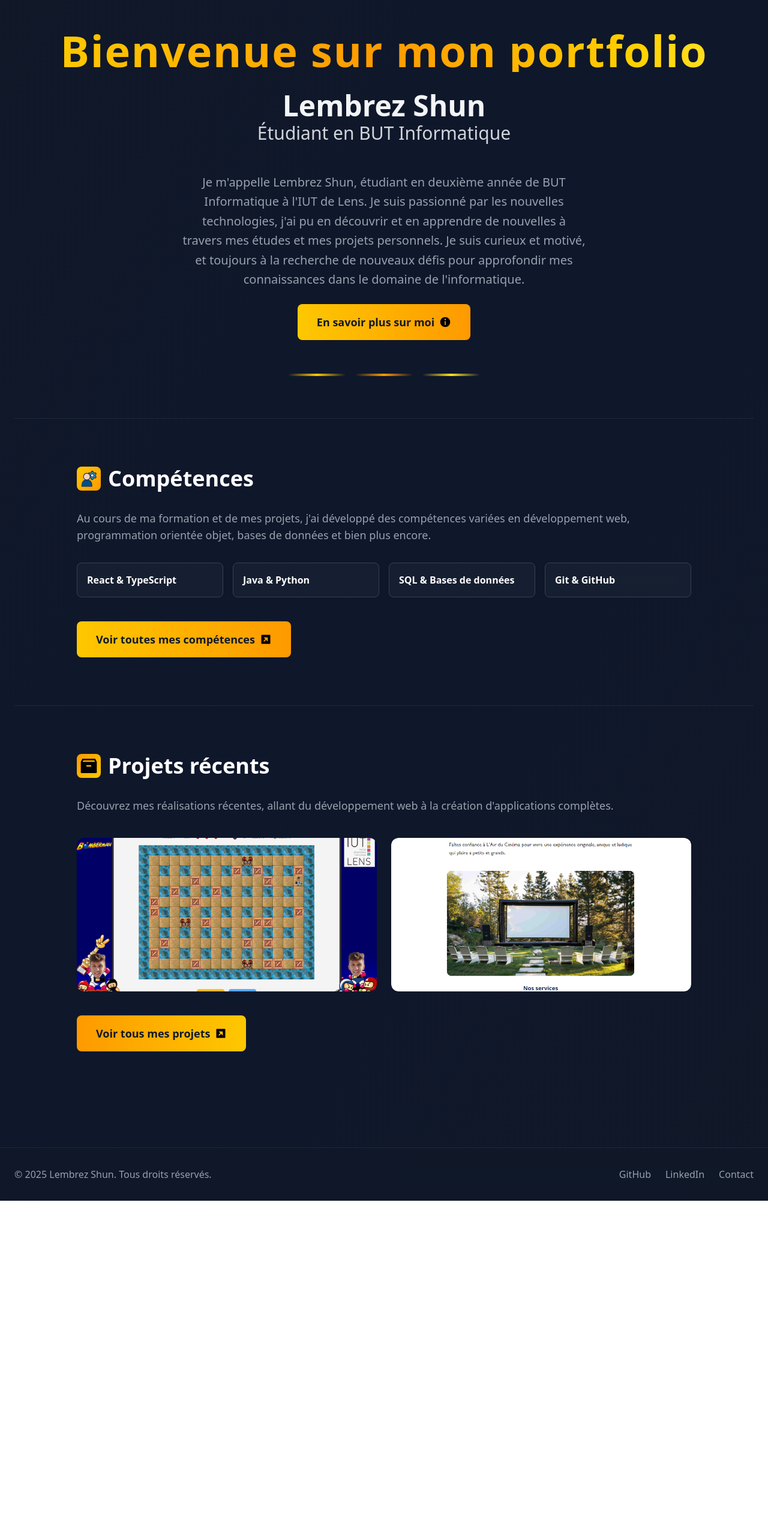
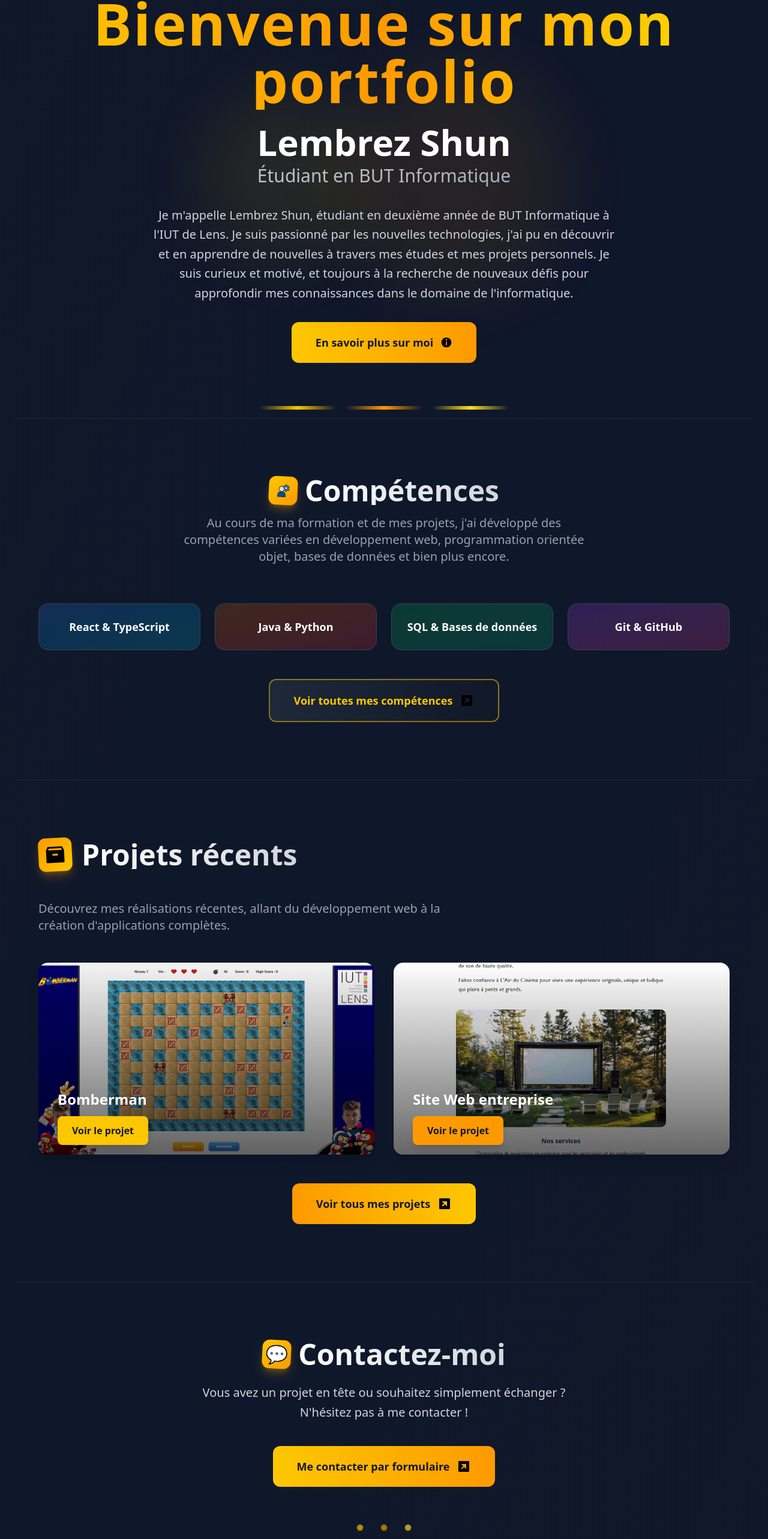
Before and after one commit to Shun-codes/portfolio, a React (Vite) app: page / in a window 1280 px wide. Shown: the part 199-2765 px from the top of the page at 60% size. Before the commit the page ends 2201 px from the top, so only its background shows below. Built offline with nearby package versions, Linux system fonts and the light colour scheme.

Commit message:
modificatino du style de page home et ajout d'une section pour la page contact

```diff
--- a/src/locales/en.json
+++ b/src/locales/en.json
@@ -26,7 +26,11 @@
     "project1Title" : "Bomberman",
     "project2Title" : "Website ",
     "viewProjectButton" : "View the project",
-    "viewAllProjects": "View all my projects"
+    "viewAllProjects": "View all my projects",
+
+    "contactTitle": "Contact Me",
+    "contactDescription": "Do you have a project in mind or just want to chat? Feel free to get in touch!",
+    "contactButton": "Contact Me via Form"
   },
   "about": {
     "title": "About Me",
--- a/src/locales/fr.json
+++ b/src/locales/fr.json
@@ -26,7 +26,11 @@
     "project1Title" : "Bomberman",
     "project2Title" : "Site Web entreprise",
     "viewProjectButton" : "Voir le projet",
-    "viewAllProjects": "Voir tous mes projets"
+    "viewAllProjects": "Voir tous mes projets",
+
+    "contactTitle" : "Contactez-moi",
+    "contactDescription" : "Vous avez un projet en tête ou souhaitez simplement échanger ? N'hésitez pas à me contacter !",
+    "contactButton" : "Me contacter par formulaire"
   },
   "about": {
     "title": "À propos de moi",
--- a/src/pages/Home.tsx
+++ b/src/pages/Home.tsx
@@ -2,7 +2,7 @@ import React from 'react';
 import { useTranslation } from 'react-i18next';
 
 interface HomeProps {
-  setCurrentPage: (page: 'home' | 'about' | 'skills' | 'projects') => void;
+  setCurrentPage: (page: 'home' | 'about' | 'skills' | 'projects' | 'contact') => void;
 }
 
 const Home: React.FC<HomeProps> = ({ setCurrentPage }) => {
@@ -11,130 +11,146 @@ const Home: React.FC<HomeProps> = ({ setCurrentPage }) => {
   return (
     <div className="max-w-7xl mx-auto px-6 py-12 md:py-20">
 
-      <section className="min-h-[90vh] flex flex-col items-center justify-center text-center space-y-6">
+      <section className="min-h-[90vh] flex flex-col items-center justify-center text-center space-y-8 relative">
 
-        <h1 className="text-6xl md:text-7xl font-bold bg-gradient-to-r from-yellow-400 via-amber-500 to-yellow-300 bg-clip-text text-transparent tracking-wide">
+        {/* Effet de fond animé */}
+        <div className="absolute inset-0 overflow-hidden pointer-events-none">
+          <div className="absolute top-1/4 left-1/4 w-72 h-72 bg-yellow-400/10 rounded-full blur-3xl animate-pulse"></div>
+          <div className="absolute bottom-1/4 right-1/4 w-96 h-96 bg-amber-500/10 rounded-full blur-3xl animate-pulse delay-1000"></div>
+        </div>
+
+        <div className="relative z-10 space-y-6">
+          <h1 className="text-6xl md:text-8xl font-bold bg-gradient-to-r from-yellow-400 via-amber-500 to-yellow-300 bg-clip-text text-transparent tracking-wide animate-fade-in">
             {t('home.bienvenue')}
           </h1>
 
-        <div>
-          <h2 className="text-4xl md:text-5xl font-semibold text-gray-100 mt-2">
+          <div className="space-y-2">
+            <h2 className="text-4xl md:text-6xl font-bold text-white">
               {t('home.title')}
             </h2>
-          <p className="text-2xl md:text-3xl text-gray-300 mt-1">
+            <p className="text-2xl md:text-3xl text-transparent bg-clip-text bg-gradient-to-r from-gray-300 to-gray-400">
               {t('home.subtitle')}
             </p>
           </div>
 
-        <div className="max-w-2xl mx-auto mt-6">
-          <p className="text-gray-400 text-lg md:text-xl leading-relaxed mb-6">
+          <div className="max-w-3xl mx-auto mt-8">
+            <p className="text-gray-300 text-lg md:text-xl leading-relaxed mb-8">
               {t('home.description')}
             </p>
             <button
               onClick={() => setCurrentPage('about')}
-            className="inline-flex items-center gap-2 bg-gradient-to-r from-yellow-400 to-amber-500 text-gray-900 px-8 py-4 rounded-lg font-semibold text-lg hover:shadow-lg hover:shadow-yellow-500/50 transition-all duration-300 hover:scale-105"
+              className="group inline-flex items-center gap-3 bg-gradient-to-r from-yellow-400 to-amber-500 text-gray-900 px-10 py-5 rounded-xl font-bold text-lg hover:shadow-2xl hover:shadow-yellow-500/50 transition-all duration-300 hover:scale-110 hover:-translate-y-1"
             >
               {t('home.aboutButton')}
-            <img src="/icons/about.svg" alt="" className="w-5 h-5" />
+              <img src="/icons/about.svg" alt="" className="w-5 h-5 group-hover:rotate-12 transition-transform" />
             </button>
           </div>
 
           {/* Traits décoratifs */}
-        <div className="flex gap-4 justify-center pt-8">
-          <div className="w-24 h-1 bg-gradient-to-r from-transparent via-yellow-400 to-transparent"></div>
-          <div className="w-24 h-1 bg-gradient-to-r from-transparent via-amber-500 to-transparent"></div>
-          <div className="w-24 h-1 bg-gradient-to-r from-transparent via-yellow-300 to-transparent"></div>
+          <div className="flex gap-4 justify-center pt-12">
+            <div className="w-32 h-1.5 bg-gradient-to-r from-transparent via-yellow-400 to-transparent rounded-full"></div>
+            <div className="w-32 h-1.5 bg-gradient-to-r from-transparent via-amber-500 to-transparent rounded-full"></div>
+            <div className="w-32 h-1.5 bg-gradient-to-r from-transparent via-yellow-300 to-transparent rounded-full"></div>
+          </div>
         </div>
       </section>
 
       {/* Section Compétences */}
-      <section className="py-20 border-t border-gray-800">
-        <div className="max-w-5xl mx-auto">
-          <div className="flex items-center gap-3 mb-8">
-            <div className="w-10 h-10 bg-gradient-to-br from-yellow-400 to-amber-500 rounded-lg flex items-center justify-center">
-              <img src="/icons/skill.svg" alt="Code" className="w-12 h-12" />
+      <section className="py-24 border-t border-gray-800 relative">
+        <div className="max-w-6xl mx-auto">
+
+          <div className="text-center mb-16">
+            <div className="inline-flex items-center gap-3 mb-4">
+              <div className="w-12 h-12 bg-gradient-to-br from-yellow-400 to-amber-500 rounded-xl flex items-center justify-center shadow-lg shadow-yellow-500/30 rotate-3 hover:rotate-6 transition-transform">
+                <img src="/icons/skill.svg" alt="Code" className="w-8 h-8" />
               </div>
-            <h2 className="text-3xl md:text-4xl font-bold text-white">
+              <h2 className="text-4xl md:text-5xl font-bold bg-gradient-to-r from-white to-gray-300 bg-clip-text text-transparent">
                 {t('home.skillsTitle')}
               </h2>
             </div>
-
-          <p className="text-gray-400 text-lg mb-8">
+            <p className="text-gray-400 text-xl max-w-2xl mx-auto">
               {t('home.skillsDescription')}
             </p>
+          </div>
 
-          <div className="grid grid-cols-2 md:grid-cols-4 gap-4 mb-10">
-            {['React & TypeScript', 'Java & Python', 'SQL & Bases de données', 'Git & GitHub'].map((skill) => (
+          <div className="grid grid-cols-2 md:grid-cols-4 gap-6 mb-12">
+            {[
+              { name: 'React & TypeScript', color: 'from-blue-500/20 to-cyan-500/20' },
+              { name: 'Java & Python', color: 'from-orange-500/20 to-red-500/20' },
+              { name: 'SQL & Bases de données', color: 'from-green-500/20 to-emerald-500/20' },
+              { name: 'Git & GitHub', color: 'from-purple-500/20 to-pink-500/20' }
+            ].map((skill) => (
               <div
-                key={skill}
-                className="bg-gray-800/50 backdrop-blur-sm border border-gray-700 rounded-lg p-4 hover:border-yellow-400/50 transition-colors"
+                key={skill.name}
+                className={`group relative bg-gradient-to-br ${skill.color} backdrop-blur-sm border border-gray-700 rounded-2xl p-6 hover:border-yellow-400/70 transition-all duration-300 hover:scale-105 hover:shadow-xl hover:shadow-yellow-500/20 cursor-pointer`}
               >
-                <p className="text-white font-semibold">{skill}</p>
+                <div className="absolute inset-0 bg-gradient-to-br from-yellow-400/0 to-amber-500/0 group-hover:from-yellow-400/10 group-hover:to-amber-500/10 rounded-2xl transition-all duration-300"></div>
+                <p className="relative text-white font-bold text-center text-lg">{skill.name}</p>
               </div>
             ))}
           </div>
 
+          <div className="text-center">
             <button
               onClick={() => setCurrentPage('skills')}
-            className="group inline-flex items-center gap-2 bg-gradient-to-r from-yellow-400 to-amber-500 text-gray-900 px-8 py-4 rounded-lg font-semibold text-lg hover:shadow-lg hover:shadow-yellow-500/50 transition-all duration-300 hover:scale-105"
+              className="group inline-flex items-center gap-3 bg-gradient-to-r from-gray-800 to-gray-900 border-2 border-yellow-400/50 text-yellow-400 px-10 py-5 rounded-xl font-bold text-lg hover:bg-gradient-to-r hover:from-yellow-400 hover:to-amber-500 hover:text-gray-900 hover:border-transparent transition-all duration-300 hover:scale-105 hover:shadow-xl hover:shadow-yellow-500/50"
             >
               {t('home.viewAllSkills')}
-            <img src="/icons/arrow-right-up-box-fill.svg" alt="" className="w-5 h-5 group-hover:translate-x-1 transition-transform" />
+              <img src="/icons/arrow-right-up-box-fill.svg" alt="" className="w-6 h-6 group-hover:translate-x-1 group-hover:-translate-y-1 transition-transform" />
             </button>
+          </div>
         </div>
       </section>
 
       {/* Section Projets */}
-<section className="py-20 border-t border-gray-800">
-  <div className="max-w-5xl mx-auto">
+      <section className="py-24 border-t border-gray-800">
+        <div className="max-w-6xl mx-auto">
 
-    {/* Titre de la section */}
-    <div className="flex items-center gap-3 mb-8">
-      <div className="w-10 h-10 bg-gradient-to-br from-amber-500 to-yellow-400 rounded-lg flex items-center justify-center">
-        <img src="/icons/archive-2-fill.svg" alt="Projets" className="w-8 h-8" />
+          <div className="flex items-center gap-4 mb-12">
+            <div className="w-14 h-14 bg-gradient-to-br from-amber-500 to-yellow-400 rounded-xl flex items-center justify-center shadow-lg shadow-amber-500/30 -rotate-3 hover:rotate-3 transition-transform">
+              <img src="/icons/archive-2-fill.svg" alt="Projets" className="w-9 h-9" />
             </div>
-      <h2 className="text-3xl md:text-4xl font-bold text-white">
+            <h2 className="text-4xl md:text-5xl font-bold bg-gradient-to-r from-white to-gray-300 bg-clip-text text-transparent">
               {t('home.projectsTitle')}
             </h2>
           </div>
 
-    <p className="text-gray-400 text-lg mb-10">
+          <p className="text-gray-400 text-xl mb-12 max-w-2xl">
             {t('home.projectsDescription')}
           </p>
 
-    {/* Grille des projets */}
-    <div className="grid md:grid-cols-2 gap-6 mb-10">
+          <div className="grid md:grid-cols-2 gap-8 mb-12">
 
-      {/* Projet 1 */}
-      <div className="group relative rounded-xl overflow-hidden cursor-pointer">
+            <div className="group relative rounded-2xl overflow-hidden cursor-pointer shadow-xl hover:shadow-2xl transition-shadow duration-300">
               <img
                 src="/images/project1.png"
                 alt={t('home.project1Title')}
-          className="w-full h-64 object-cover rounded-xl transition-transform duration-300 group-hover:scale-105"
+                className="w-full h-80 object-cover transition-transform duration-500 group-hover:scale-110"
               />
-        <div className="absolute inset-0 bg-black/50 opacity-0 group-hover:opacity-100 transition-opacity flex flex-col justify-center items-center">
-          <h3 className="text-xl font-bold text-white mb-2">{t('home.project1Title')}</h3>
+              <div className="absolute inset-0 bg-gradient-to-t from-black via-black/50 to-transparent opacity-60 group-hover:opacity-90 transition-opacity duration-300"></div>
+              <div className="absolute inset-0 flex flex-col justify-end p-8 translate-y-4 group-hover:translate-y-0 transition-transform duration-300">
+                <h3 className="text-2xl font-bold text-white mb-3">{t('home.project1Title')}</h3>
                 <button
                   onClick={() => setCurrentPage('projects')}
-            className="bg-yellow-400 text-gray-900 px-6 py-2 rounded-lg font-semibold hover:bg-yellow-300 transition-colors"
+                  className="self-start bg-yellow-400 text-gray-900 px-6 py-3 rounded-lg font-bold hover:bg-yellow-300 transition-colors shadow-lg"
                 >
                   {t('home.viewProjectButton')}
                 </button>
               </div>
             </div>
 
-      {/* Projet 2 */}
-      <div className="group relative rounded-xl overflow-hidden cursor-pointer">
+            <div className="group relative rounded-2xl overflow-hidden cursor-pointer shadow-xl hover:shadow-2xl transition-shadow duration-300">
               <img
                 src="/images/project2.png"
                 alt={t('home.project2Title')}
-          className="w-full h-64 object-cover rounded-xl transition-transform duration-300 group-hover:scale-105"
+                className="w-full h-80 object-cover transition-transform duration-500 group-hover:scale-110"
               />
-        <div className="absolute inset-0 bg-black/50 opacity-0 group-hover:opacity-100 transition-opacity flex flex-col justify-center items-center">
-          <h3 className="text-xl font-bold text-white mb-2">{t('home.project2Title')}</h3>
+              <div className="absolute inset-0 bg-gradient-to-t from-black via-black/50 to-transparent opacity-60 group-hover:opacity-90 transition-opacity duration-300"></div>
+              <div className="absolute inset-0 flex flex-col justify-end p-8 translate-y-4 group-hover:translate-y-0 transition-transform duration-300">
+                <h3 className="text-2xl font-bold text-white mb-3">{t('home.project2Title')}</h3>
                 <button
                   onClick={() => setCurrentPage('projects')}
-            className="bg-amber-500 text-gray-900 px-6 py-2 rounded-lg font-semibold hover:bg-amber-400 transition-colors"
+                  className="self-start bg-amber-500 text-gray-900 px-6 py-3 rounded-lg font-bold hover:bg-amber-400 transition-colors shadow-lg"
                 >
                   {t('home.viewProjectButton')}
                 </button>
@@ -143,15 +159,53 @@ const Home: React.FC<HomeProps> = ({ setCurrentPage }) => {
 
           </div>
 
-    {/* Bouton voir tous les projets */}
+          <div className="text-center">
             <button
               onClick={() => setCurrentPage('projects')}
-      className="group inline-flex items-center gap-2 bg-gradient-to-r from-amber-500 to-yellow-400 text-gray-900 px-8 py-4 rounded-lg font-semibold text-lg hover:shadow-lg hover:shadow-amber-500/50 transition-all duration-300 hover:scale-105"
+              className="group inline-flex items-center gap-3 bg-gradient-to-r from-amber-500 to-yellow-400 text-gray-900 px-10 py-5 rounded-xl font-bold text-lg hover:shadow-2xl hover:shadow-amber-500/50 transition-all duration-300 hover:scale-110 hover:-translate-y-1"
             >
               {t('home.viewAllProjects')}
-      <img src="/icons/arrow-right-up-box-fill.svg" alt="" className="w-5 h-5 group-hover:translate-x-1 transition-transform" />
+              <img src="/icons/arrow-right-up-box-fill.svg" alt="" className="w-6 h-6 group-hover:translate-x-1 group-hover:-translate-y-1 transition-transform" />
+            </button>
+          </div>
+        </div>
+      </section>
+
+      {/* Section Contact */}
+      <section className="py-24 border-t border-gray-800">
+        <div className="max-w-4xl mx-auto text-center">
+
+          <div className="inline-flex items-center gap-3 mb-6">
+            <div className="w-12 h-12 bg-gradient-to-br from-yellow-400 to-amber-500 rounded-xl flex items-center justify-center shadow-lg shadow-yellow-500/30 rotate-3">
+              <span className="text-3xl">💬</span>
+            </div>
+            <h2 className="text-4xl md:text-5xl font-bold bg-gradient-to-r from-white to-gray-300 bg-clip-text text-transparent">
+              {t('home.contactTitle')}
+            </h2>
+          </div>
+
+          <p className="text-gray-300 text-xl mb-10 max-w-2xl mx-auto leading-relaxed">
+            {t('home.contactDescription') || 'Un projet en tête ? Une question ? N\'hésitez pas à me contacter, je serais ravi d\'échanger avec vous !'}
+          </p>
+
+          <div className="flex flex-col sm:flex-row gap-4 justify-center items-center">
+            <button
+              onClick={() => setCurrentPage('contact')}
+              className="group inline-flex items-center gap-3 bg-gradient-to-r from-yellow-400 to-amber-500 text-gray-900 px-10 py-5 rounded-xl font-bold text-lg hover:shadow-2xl hover:shadow-yellow-500/50 transition-all duration-300 hover:scale-110"
+            >
+              {t('home.contactButton')}
+              <span className="text-2xl group-hover:scale-125 transition-transform">
+                <img src="/icons/arrow-right-up-box-fill.svg" alt="" className="w-6 h-6 group-hover:translate-x-1 group-hover:-translate-y-1 transition-transform" /></span>
             </button>
 
+          </div>
+
+          {/* Éléments décoratifs */}
+          <div className="mt-16 flex justify-center gap-8">
+            <div className="w-2 h-2 bg-yellow-400 rounded-full animate-ping"></div>
+            <div className="w-2 h-2 bg-amber-500 rounded-full animate-ping delay-100"></div>
+            <div className="w-2 h-2 bg-yellow-300 rounded-full animate-ping delay-200"></div>
+          </div>
         </div>
       </section>
 
```
Lines whose indentation alone changed are shown as unchanged.
